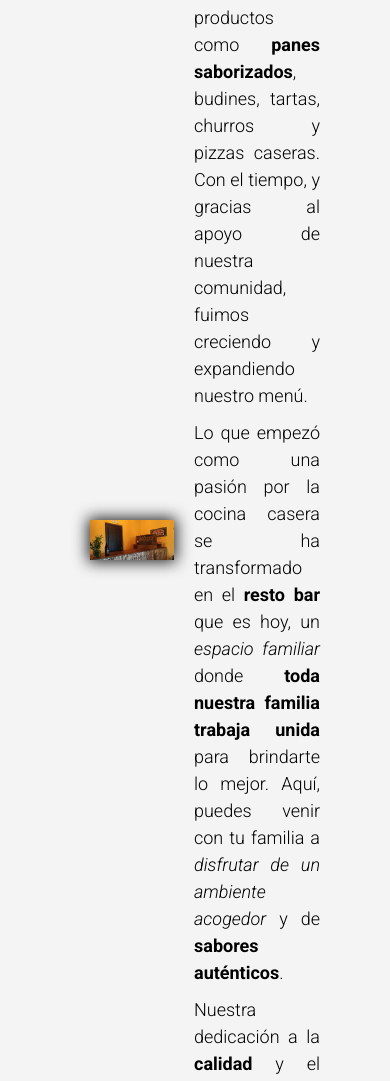
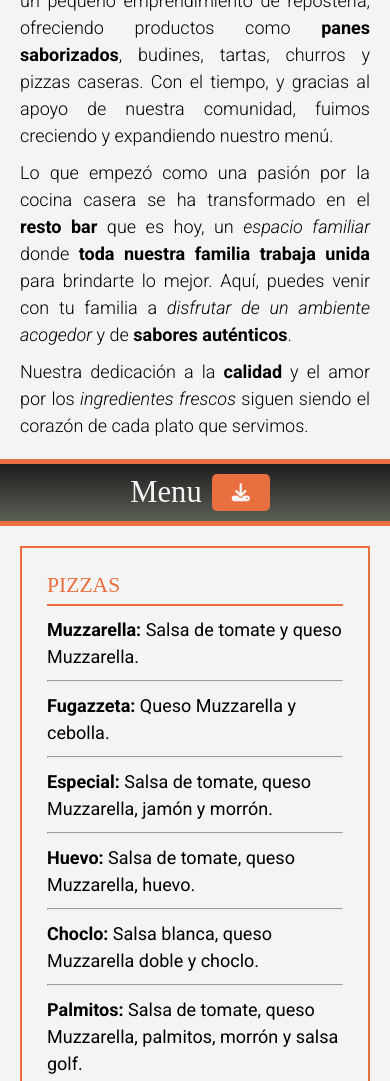
Before and after one commit to Artesano-castilla/artesano, a plain HTML site: page index.html in a window 390 px wide. Shown: the part 732-1813 px from the top of the page. Drawn offline with Linux system fonts and the light colour scheme; a web font is replaced by a local one.

Commit message:
fix estilos principal

```diff
--- a/css/estilos.css
+++ b/css/estilos.css
@@ -4,7 +4,6 @@
   --color-naranja-dark: #e96f41;
   --color-naranja-light: linear-gradient(to bottom, #e96f41 1%,#1e1e1e 100%);;
   --color-naranja: #f4a942;
-  /* --gradiente: #1e1e1e; */
   --transparencia: linear-gradient(to bottom, #1e1e1e61 0%,#5a5f5456 100%);
   --gradiente: linear-gradient(to bottom, #1e1e1e 0%,#5a5f54 100%);
   --color-blanco: #f4f4f4;
@@ -386,13 +385,13 @@ hr {
   background:#ffffffcc;
   box-shadow: 0px 1px 15px 1px var(--color-negro);
 
-
   border-radius: 20px;
   padding: 10px;
   transition: 0.5s;
   left: calc(50% - 110px);
   top: 0;
 }
+
 
 .card-img {
   border-radius: 20px;
@@ -419,7 +418,7 @@ hr {
 #next, #prev{
   position: absolute;
   top: 40%;
-  color: var(--color-naranja);
+  color: var(--color-blanco);
   /* border: 2px solid var(--color-negro); */
   /* border-radius: 50%; */
   border: none;
@@ -676,22 +675,22 @@ section .titulo{
   .banner .info h1{
     font-size: 4.5rem;
   }
-  .container-section {
+  .conocenos .container-section {
     grid-template-columns: 50% 50%; /* Imagen y primer párrafo en columnas iguales */
     grid-template-rows: auto;
     padding: 30px 50px;
   }
 
-  .container-section .image {
+   .conocenos .container-section .image {
     grid-area: 1 / 1 / 2 / 2; /* La imagen ocupa la primera columna */
   }
 
-  .container-section .texto-1 {
+   .conocenos .container-section .texto-1 {
     grid-area: 1 / 2 / 2 / 3; /* Primer párrafo al lado de la imagen */
   }
 
-  .container-section .texto-2,
-  .container-section .texto-3 {
+   .conocenos .container-section .texto-2,
+   .conocenos .container-section .texto-3 {
     grid-column: 1 / -1; /* Los demás párrafos se apilan debajo de la imagen */
   }
 .contenedor-carta{
@@ -730,13 +729,13 @@ grid-template-rows: repeat(2, 1fr);
 
 
 
-  .container-section {
+   .conocenos .container-section {
     grid-template-columns: 1fr; /* Una sola columna (todo apilado verticalmente) */
     grid-template-rows: auto;
     padding: 20px;
   }
 
-  .container-section .image {
+  .conocenos  .container-section .image {
     grid-area: 1 / 1 / 2 / 2; /* Imagen arriba */
     max-width: 100%; /* Asegura que la imagen nunca exceda el ancho de su contenedor */
     display: grid;
@@ -748,9 +747,9 @@ grid-template-rows: repeat(2, 1fr);
   /* .container-section img {
   } */
 
-  .container-section .texto-1,
-  .container-section .texto-2,
-  .container-section .texto-3 {
+  .conocenos  .container-section .texto-1,
+  .conocenos  .container-section .texto-2,
+  .conocenos  .container-section .texto-3 {
     grid-area: auto; /* Todos los párrafos se apilan debajo de la imagen */
   }
   .formulario .contenedor {
@@ -840,9 +839,6 @@ grid-template-rows: repeat(2, 1fr);
     background-size: cover;
   }
 
-  fa-rotate-by {
-    --fa-rotate-angle: 135deg;
-  }
  /* Estilo del título en el banner */
  .banner .info h1 {
   font-size: 4rem;
@@ -853,21 +849,23 @@ grid-template-rows: repeat(2, 1fr);
   font-size: 16px;
   line-height: 1.1;
 }
-  .container-section {
+ .conocenos .container-section {
     grid-template-columns: 1fr; /* Una sola columna (todo apilado verticalmente) */
     grid-template-rows: auto;
     padding: 20px;
   }
 
-  .container-section .image {
+   .conocenos .container-section .image {
     grid-area: 1 / 1 / 2 / 2; /* Imagen arriba */
   }
 
-  .container-section .texto-1,
-  .container-section .texto-2,
-  .container-section .texto-3 {
+   .conocenos .container-section .texto-1,
+   .conocenos .container-section .texto-2,
+   .conocenos .container-section .texto-3 {
     grid-area: auto; /* Todos los párrafos se apilan debajo de la imagen */
   }
+
+
 
   .contenedor-carta{
     grid-template-columns: 1fr;
--- a/index.html
+++ b/index.html
@@ -79,7 +79,7 @@
       </div>
       <div class="contenedor-carta">
         <div class="columna columna1">
-
+          <img src="img/milanesa.webp" alt="Imagen-menu" class="card-img">
           <h3>MILANESAS XXL</h3>
           <ul>
             <li><strong>Arte-Nesa:</strong> Milanesa de CARNE, con queso Muzzarella, salsa de tomate, jamón, 4 huevos
@@ -154,6 +154,7 @@
           </ul>
         </div>
         <div class="columna columna4">
+          <img src="img/milanesa.webp" alt="Imagen-menu" class="card-img">
           <h3>HAMBURGUESAS</h3>
           <ul>
             <li><strong>Sola:</strong> Pan casero, medallón de carne.</li>
@@ -355,7 +356,6 @@
   </footer>
   <script src="https://kit.fontawesome.com/6f924c7ad0.js" crossorigin="anonymous"></script>
   <script src="js/slider.js"></script>
-  <script src="js/send.js"></script>
 </body>
 
 </html>
```
